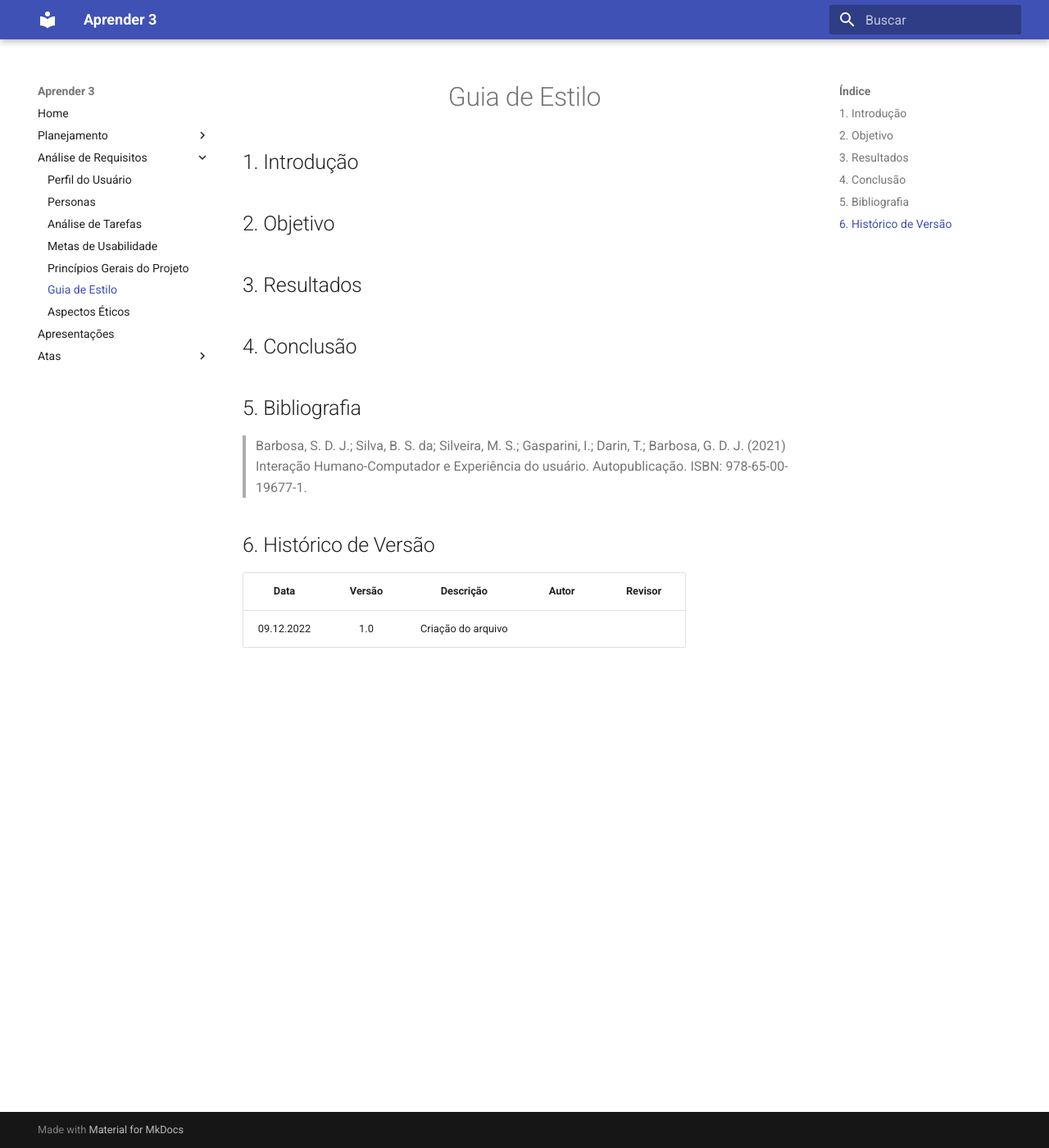
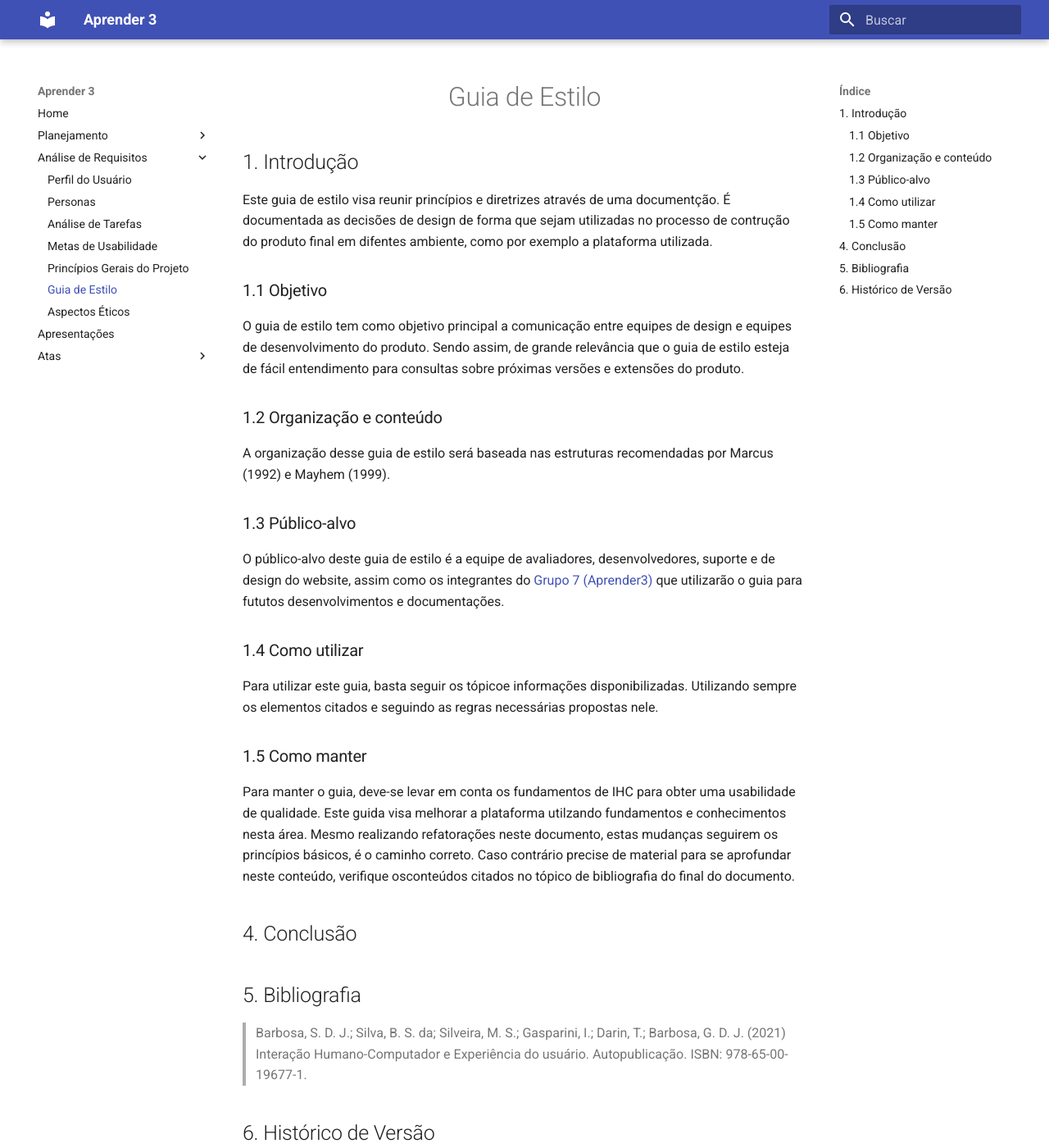
Before and after one commit to mdsreq-fga-unb/2022.2-Aprender3, an MkDocs documentation site: the page built from docs/analise_de_requisitos/guia_de_estilo.md, in a window 1280 px wide and 1400 px high. Shown: the whole window at 82% size. Built offline with MkDocs 1.6.1 and Material for MkDocs 9.7.7, drawn with Linux system fonts in a browser that asks for light colours.

Commit message:
Update guia_de_estilo.md

```diff
--- a/docs/analise_de_requisitos/guia_de_estilo.md
+++ b/docs/analise_de_requisitos/guia_de_estilo.md
@@ -1,12 +1,23 @@
 # <center>Guia de Estilo
 
 ## 1. Introdução
+Este guia de estilo visa reunir princípios e diretrizes através de uma documentção. É documentada as decisões de design de forma que sejam utilizadas no processo de contrução do produto final em difentes ambiente, como por exemplo a plataforma utilizada.
 
+### 1.1 Objetivo
+O guia de estilo tem como objetivo principal a comunicação entre equipes de design e equipes de desenvolvimento do produto. Sendo assim, de grande relevância que o guia de estilo esteja de fácil entendimento para consultas sobre próximas versões e extensões do produto.
 
-## 2. Objetivo
+### 1.2 Organização e conteúdo
+A organização desse guia de estilo será baseada nas estruturas recomendadas por Marcus (1992) e Mayhem (1999).
 
+### 1.3 Público-alvo
+ O público-alvo deste guia de estilo é a equipe de avaliadores, desenvolvedores, suporte e de design do website, assim como os integrantes do <a href="https://interacao-humano-computador.github.io/2022.2-Aprender3/#sobre-o-projeto">Grupo 7 (Aprender3)</a> que utilizarão o guia para fututos desenvolvimentos e documentações.
 
-## 3. Resultados
+### 1.4 Como utilizar
+Para utilizar este guia, basta seguir os tópicoe informações disponibilizadas. Utilizando sempre os elementos citados e seguindo as regras necessárias propostas nele.
+
+### 1.5 Como manter
+Para manter o guia, deve-se levar em conta os fundamentos de IHC para obter uma usabilidade de qualidade. Este guida visa melhorar a plataforma utilzando fundamentos e conhecimentos nesta área. Mesmo realizando refatorações neste documento, estas mudanças seguirem os princípios básicos, é o caminho correto. Caso contrário precise de material para se aprofundar neste conteúdo, verifique osconteúdos citados no tópico de bibliografia do final do documento.
+
 
 
 ## 4. Conclusão
```
